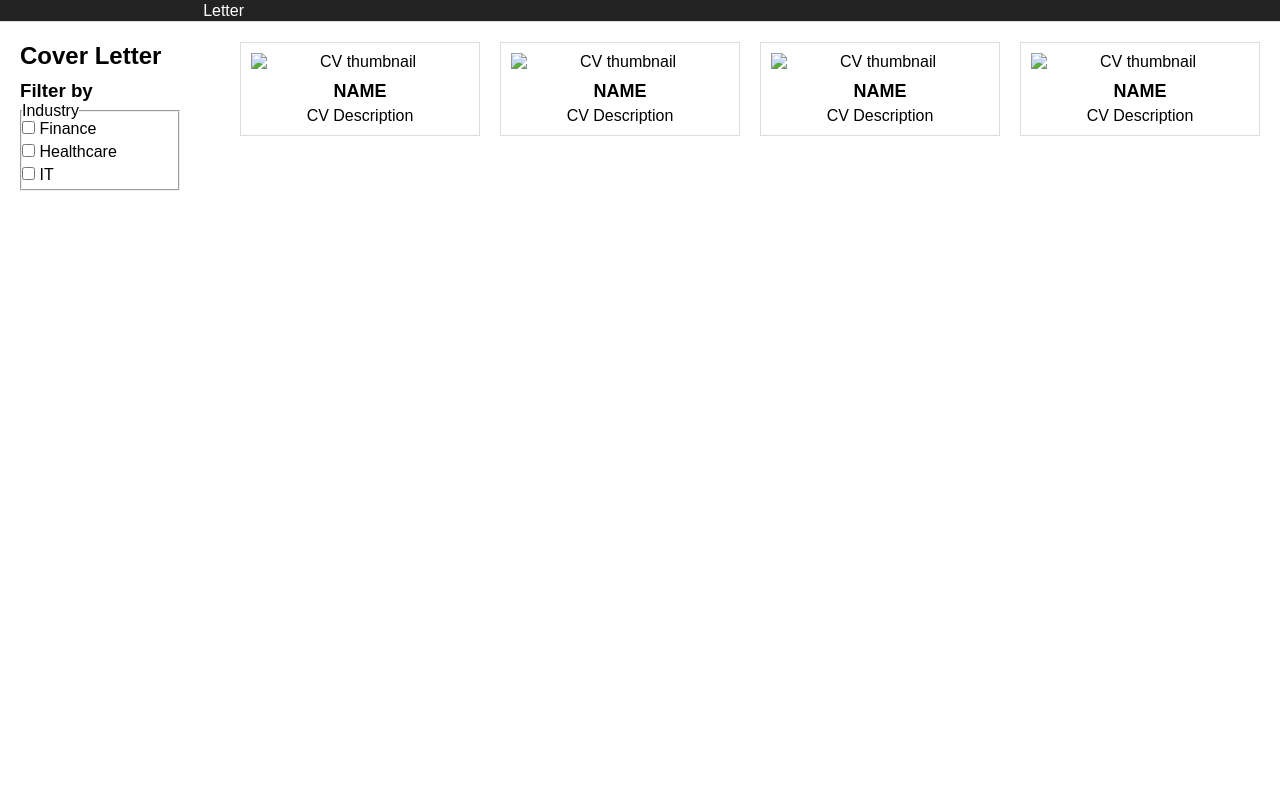
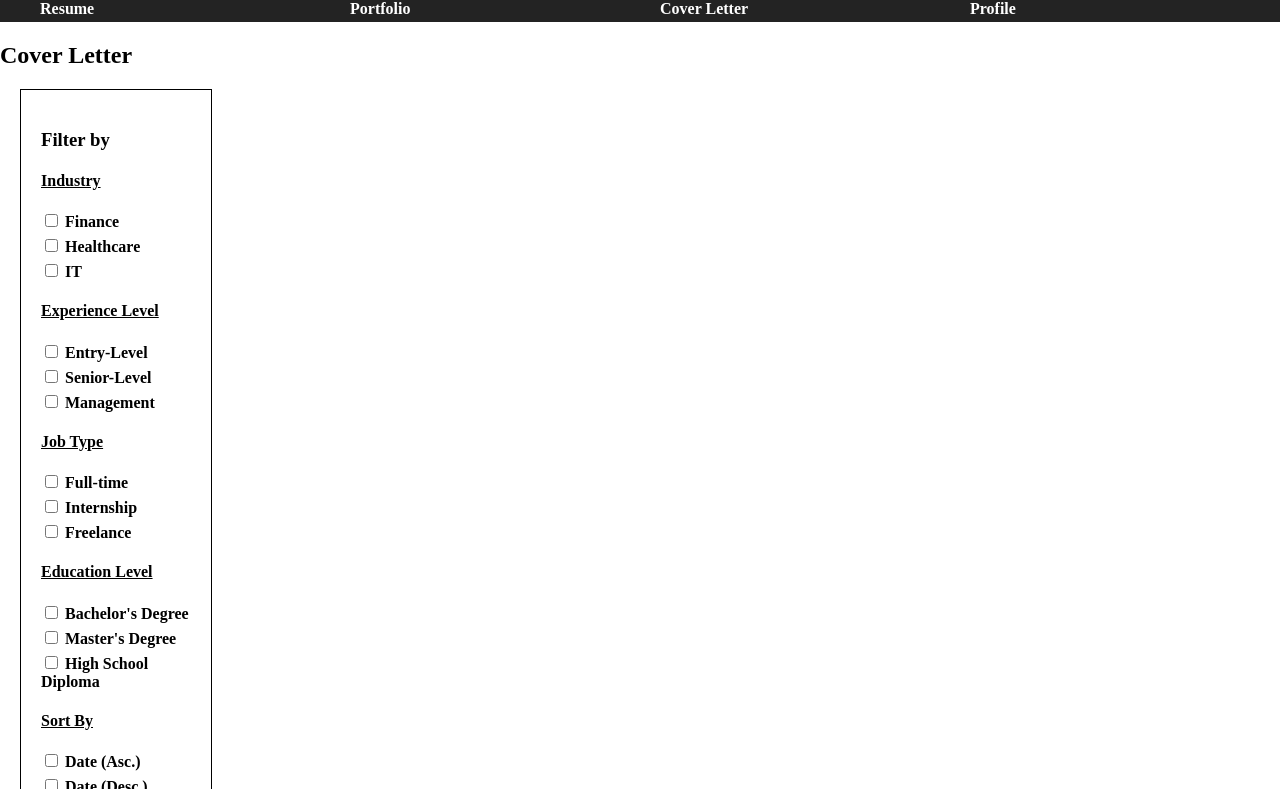
Before and after one commit to Mink02/LLUS_Share_Portfolio, a plain HTML site: page CV_page/CV.html in a window 1280 px wide. Shown: the part 63-852 px from the top of the page. Before the commit the page ends 800 px from the top, so only its background shows below. Drawn offline with Linux system fonts and the light colour scheme.

Commit message:
filter bar

```diff
--- a/CV_page/CV.css
+++ b/CV_page/CV.css
@@ -1,139 +1,57 @@
-/* Basic Reset */
-* {
-    box-sizing: border-box;
+body{
   margin: 0;
   padding: 0;
+  font-family: 'Inria Serif';
+  font-weight: Bold;
 }
 
-  body {
-    font-family: Arial, sans-serif;
+ul{
+  list-style: none;
 }
 
-  .nav-bar-container {
-    height: 85px;
-    background-color: #232323;
-    display: flex;
-    justify-content: space-between;
-    align-items: center;
-    padding: 20px;
-    border-bottom: 1px solid #ddd; /* You may choose to keep or remove this depending on your design */
-  }
-
-  .title {
-    color: white;
-    font-size: 40px; /* This is your nav title size, you can adjust if needed */
-    margin-left: 10px;
-    flex-grow: 1;
-  }
-
-  .nav > ul {
-    display: flex;
-  }
-
-  li {
-    flex-basis: 0;
-    flex-grow: 1;
-    text-align: center; /* Center the nav items */
-  }
-
-  /* Styles for links within the navigation */
-  .nav a {
+a{
   text-decoration: none;
   color: white;
 }
 
-  header {
-    display: flex;
-    justify-content: space-between;
-    align-items: center;
-    padding: 20px;
-    border-bottom: 1px solid #ddd;
+.nav-bar-container{
+  height: 85px;
+  background-color: #232323;
 }
 
-  header h1 {
-    font-size: 24px;
+.title{
+  margin-left: 10px;
 }
 
-  #search-container input[type="search"] {
-    padding: 10px;
-    font-size: 16px;
-    width: 300px;
+.nav > ul{
+  display: flex;
 }
 
-  aside {
-    width: 200px;
-    float: left;
-    padding: 20px;
+li{
+  flex-basis: 0;
+  flex-grow: 1;
 }
 
-  aside h2 {
-    margin-bottom: 10px;
+
+.title{
+  color:white;
+  font-size: 40px;
 }
 
-  fieldset {
-    margin-bottom: 15px;
+
+#filters {
+  border: 1px solid black;
+  padding: 20px;
+  margin: 20px;
+  background-color: #fff;
+  width: 150px;
 }
 
-  label {
+#filters .section label {
   display: block;
-    margin-bottom: 5px;
+  margin: 5px 0;
 }
 
-  main {
-    margin-left: 220px;
-    padding: 20px;
+#filters h4 {
+  text-decoration: underline;
 }
-
-  #portfolio-items {
-    display: grid;
-    grid-template-columns: repeat(auto-fill, minmax(200px, 1fr));
-    gap: 20px;
-  }
-
-  article {
-    border: 1px solid #ddd;
-    padding: 10px;
-    text-align: center;
-  }
-
-  article img {
-    max-width: 100%;
-    height: auto;
-    display: block;
-    margin-bottom: 10px;
-  }
-
-  article footer {
-    margin-top: 10px;
-  }
-
-  article h3 {
-    font-size: 18px;
-    margin-bottom: 5px;
-  }
-
-  @media screen and (max-width: 768px) {
-    aside,
-    main {
-      width: auto;
-      margin: 0;
-      float: none;
-    }
-
-    main {
-      padding-top: 20px;
-    }
-
-    header {
-      flex-direction: column;
-    }
-
-    #search-container input[type="search"] {
-      width: auto;
-      margin-top: 20px;
-    }
-
-    #portfolio-items {
-      grid-template-columns: repeat(auto-fill, minmax(150px, 1fr));
-    }
-  }
--- a/CV_page/CV.html
+++ b/CV_page/CV.html
@@ -7,13 +7,6 @@
 <link rel="stylesheet" href="CV.css">
 </head>
 <body>
-
-<!-- <header>
-  <h1>Personal Portfolio</h1>
-  <div id="search-container">
-    <input type="search" id="search" placeholder="Search...">
-  </div>
-</header> -->
 
 <div class="nav-bar-container">
     <div class="nav-bar">
@@ -30,33 +23,67 @@
     </div>
   </div>
 
-<aside>
-  <h2>Cover Letter</h2>
-  <section id="filters">
+<aside id="cover-letter">
+  <h1>Cover Letter</h1>
+</aside>
+
+<aside id = "filters">
     <h3>Filter by</h3>
-    <fieldset>
-      <legend>Industry</legend>
-      <label><input type="checkbox" name="industry" value="finance"> Finance</label>
-      <label><input type="checkbox" name="industry" value="healthcare"> Healthcare</label>
-      <label><input type="checkbox" name="industry" value="it"> IT</label>
-    </fieldset>
-    <!-- Add other filters similarly -->
-  </section>
+    <div class="section">
+      <div class="industry">
+        <h4>Industry</h4>
+        <label><input type="checkbox" name="industry" value="finance"> Finance</label>
+        <label><input type="checkbox" name="industry" value="healthcare"> Healthcare</label>
+        <label><input type="checkbox" name="industry" value="it"> IT</label>
+      </div>
+
+      <div class="experience_level">
+        <h4>Experience Level</h4>
+        <label><input type="checkbox" name="Entry-Level" value="entry-level"> Entry-Level</label>
+        <label><input type="checkbox" name="Senior-Level" value="senior-level"> Senior-Level</label>
+        <label><input type="checkbox" name="Management" value="management"> Management</label>
+      </div>
+
+      <div class="job_type">
+        <h4>Job Type</h4>
+        <label><input type="checkbox" name="Full-time" value="full-time"> Full-time</label>
+        <label><input type="checkbox" name="Internship" value="internship"> Internship</label>
+        <label><input type="checkbox" name="Freelance" value="freelance"> Freelance</label>
+      </div>
+
+      <div class="'education-level">
+        <h4>Education Level</h4>
+        <label><input type="checkbox" name="Bachelor's Degree" value="bachelor"> Bachelor's Degree</label>
+        <label><input type="checkbox" name="Master's Degree" value="master"> Master's Degree</label>
+        <label><input type="checkbox" name="High School Diploma" value="high school"> High School Diploma</label>
+      </div>
+
+      <div class="sort-by">
+        <h4>Sort By</h4>
+        <label><input type="checkbox" name="Date (Asc.)" value="date (asc.)"> Date (Asc.)</label>
+        <label><input type="checkbox" name="Date (Desc.)" value="date (desc.)"> Date (Desc.)</label>
+        <label><input type="checkbox" name="Bookmark (Asc.)" value="bookmark (asc.)"> Bookmark</label>
+        <label><input type="checkbox" name="Bookmark (Desc.)" value="bookmark (desc)"> Bookmark</label>
+
+      </div>
+    </div>
+
 </aside>
+
 
 <main>
   <section id="portfolio-items">
     <!-- Portfolio items will go here -->
     <article>
-      <img src="placeholder.jpg" alt="CV thumbnail">
+      <img src="CV thumbnail" alt="white-filler.png">
       <footer>
         <h3>NAME</h3>
         <p>CV Description</p>
       </footer>
     </article>
-    <!-- Repeat the article for each portfolio item -->
+
     <article>
-        <img src="placeholder.jpg" alt="CV thumbnail">
+      <img src="CV thumbnail" alt="white-filler.png">
         <footer>
           <h3>NAME</h3>
           <p>CV Description</p>
@@ -64,7 +91,7 @@
       </article>
 
     <article>
-        <img src="placeholder.jpg" alt="CV thumbnail">
+      <img src="CV thumbnail" alt="white-filler.png">
         <footer>
           <h3>NAME</h3>
           <p>CV Description</p>
@@ -72,7 +99,7 @@
       </article>
 
     <article>
-        <img src="placeholder.jpg" alt="CV thumbnail">
+      <img src="CV thumbnail" alt="white-filler.png">
         <footer>
           <h3>NAME</h3>
           <p>CV Description</p>
```
Lines whose indentation alone changed are shown as unchanged.
